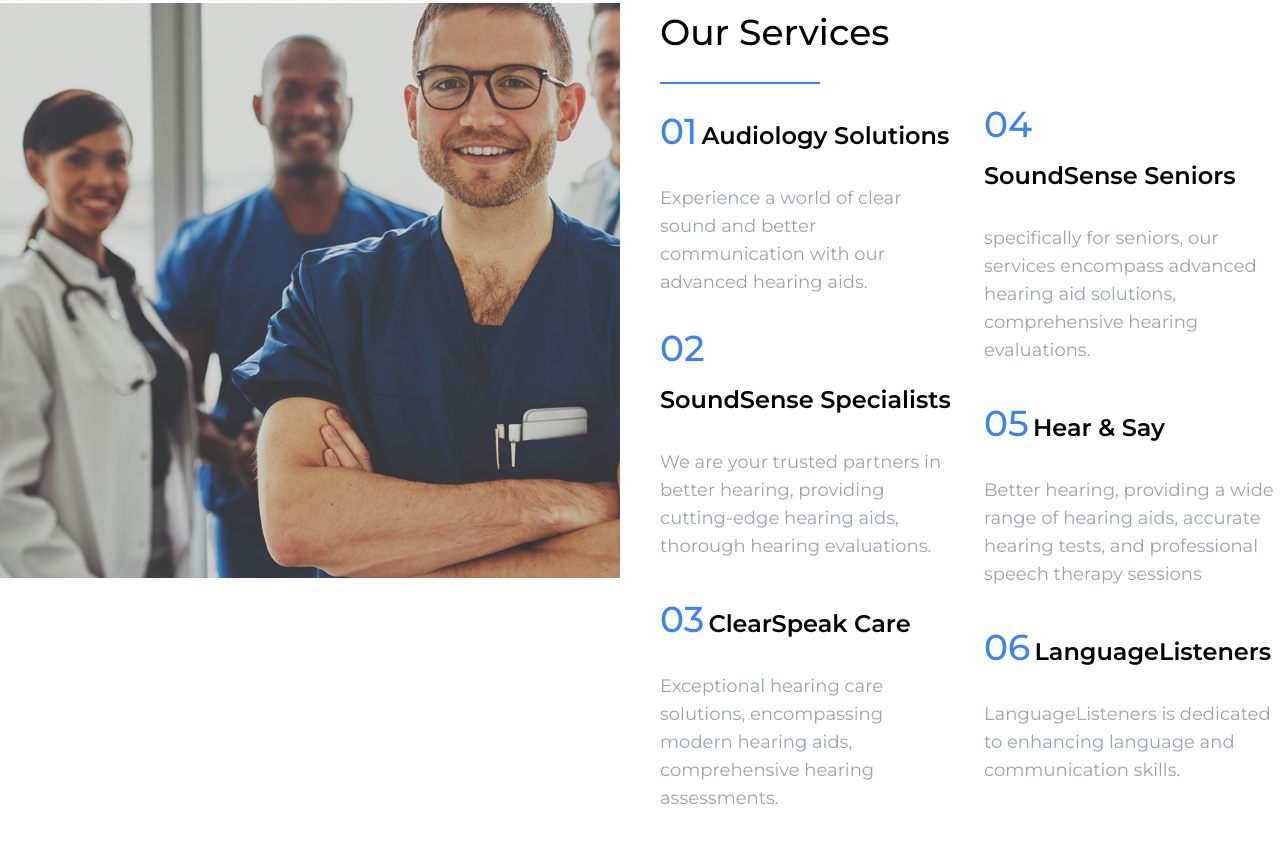
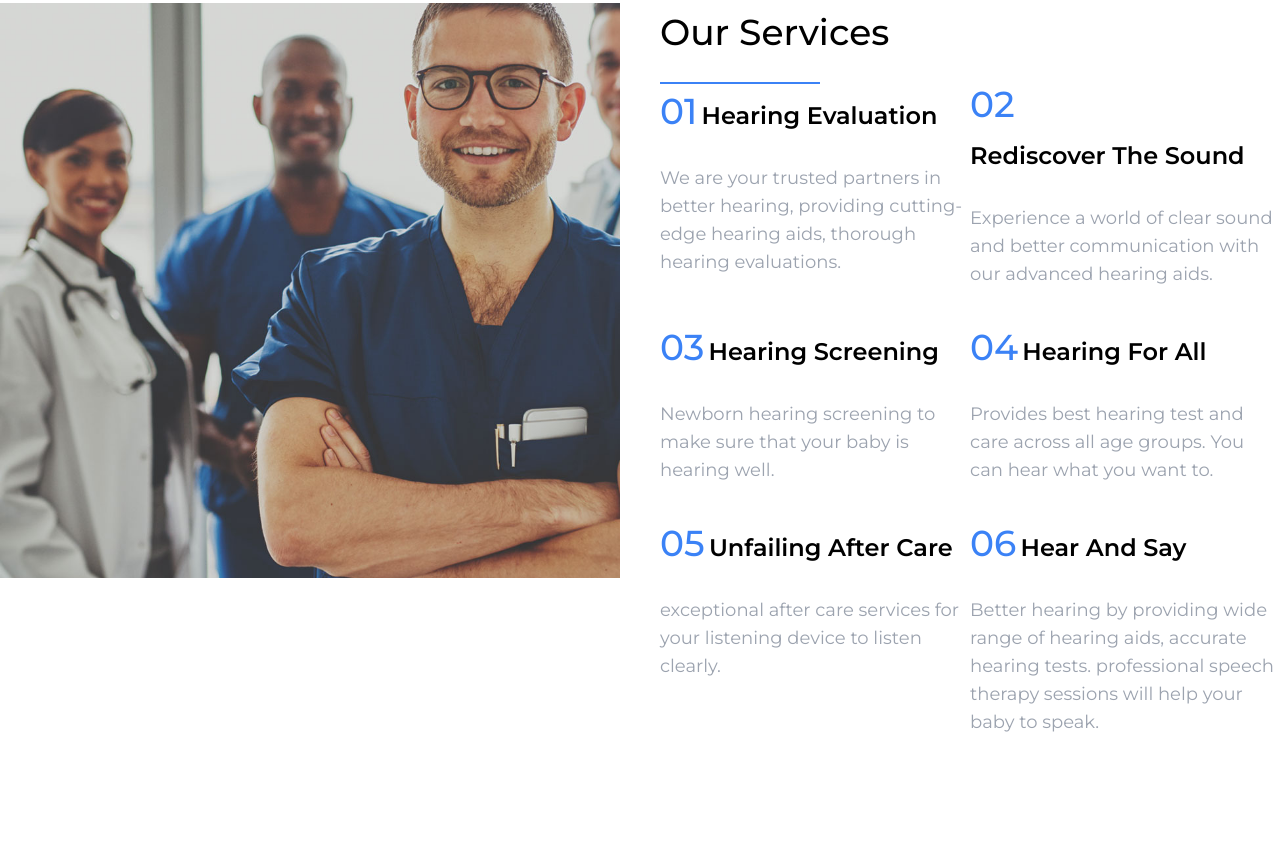
Before and after one commit to sravannk21/Sravana-Audiology, a website: page index.html in a window 1280 px wide. Shown: the part 3077-3924 px from the top of the page. Drawn offline with nearby package versions, Linux system fonts and the light colour scheme.

Commit message:
content updated in service section and also updated highlight section

```diff
--- a/index.html
+++ b/index.html
@@ -163,12 +163,12 @@
                     <div class="w-10 h-0.5 block text-white mt-6 bg-black dark:bg-white"></div>
                 </div>
                 <div class="p-6 items-center justify-items-center text-center grid">
-                    <h1 class="text-5xl text py-5">2500+</h1>
-                    <p class="text-2xl font-semibold capitalize">Happy Clients</p>
+                    <h1 class="text-5xl text py-5">1 Lakh+</h1>
+                    <p class="text-2xl font-semibold capitalize">Happy Customers</p>
                     <div class="w-10 h-0.5 block text-white mt-6 bg-black dark:bg-white"></div>
                 </div>
                 <div class="p-6 items-center justify-items-center text-center grid">
-                    <h1 class="text-5xl text py-5">130+</h1>
+                    <h1 class="text-5xl text py-5">15+</h1>
                     <p class="text-2xl font-semibold capitalize">Brands</p>
                     <div class="w-10 h-0.5 block text-white mt-6 bg-black dark:bg-white"></div>
                 </div>
@@ -229,83 +229,87 @@
                 <div class="w-full lg:block my-auto">
                     <h2 class="text-4xl font-medium capitalize lg:w-1/2 leading-relaxed">Our Services</h2>
                     <div class="w-40 h-0.5 bg-blue-500 block text-white mt-5"></div>
-                    <div class="columns-2 gap-7 my-5">
-                        <div class="w-full">
+                    <div class="columns-auto md:grid md:grid-cols-2">
+                        <div>
                             <span>
                                 <h1 class="font-medium text-4xl text-blue-500 inline-block">01</h1>
                             </span>
                             <span>
                                 <h1
                                     class="inline-block text-2xl font-semibold capitalize pt-4 text-black dark:text-white">
-                                    Audiology solutions</h1>
+                                    Hearing evaluation</h1>
                             </span>
                             <p class="text-gray-400 text-lg my-8 inline-block">
-                                Experience a world of clear sound and better communication with our advanced hearing aids.
+                                We are your trusted partners in better hearing, providing cutting-edge hearing aids, thorough hearing evaluations.
                             </p>
                         </div>
-                        <div class="w-full">
+                        <div>
                             <span>
                                 <h1 class="font-medium text-4xl text-blue-500 inline-block">02</h1>
                             </span>
                             <span>
                                 <h1
                                     class="inline-block text-2xl font-semibold capitalize pt-4 text-black dark:text-white">
-                                    SoundSense Specialists</h1>
+                                    Rediscover the sound</h1>
                             </span>
                             <p class="text-gray-400 text-lg my-8 inline-block">
-                                We are your trusted partners in better hearing, providing cutting-edge hearing aids, thorough hearing evaluations.
+                                Experience a world of clear sound and better communication with our advanced hearing aids.
                             </p>
                         </div>
-                        <div class="w-full">
+                    </div>
+                    <div class="columns-auto md:grid md:grid-cols-2">
+                        <div>
                             <span>
                                 <h1 class="font-medium text-4xl text-blue-500 inline-block">03</h1>
                             </span>
                             <span>
                                 <h1
                                     class="inline-block text-2xl font-semibold capitalize pt-4 text-black dark:text-white">
-                                    ClearSpeak Care</h1>
+                                    Hearing screening</h1>
                             </span>
                             <p class="text-gray-400 text-lg my-8 inline-block">
-                                Exceptional hearing care solutions, encompassing modern hearing aids, comprehensive hearing assessments.
+                                Newborn hearing screening to make sure that your baby is hearing well.
                             </p>
                         </div>
-                        <div class="w-full">
+                        <div>
                             <span>
                                 <h1 class="font-medium text-4xl text-blue-500 inline-block">04</h1>
                             </span>
                             <span>
                                 <h1
                                     class="inline-block text-2xl font-semibold capitalize pt-4 text-black dark:text-white">
-                                    SoundSense Seniors</h1>
+                                    Hearing for all</h1>
                             </span>
                             <p class="text-gray-400 text-lg my-8 inline-block">
-                                specifically for seniors, our services encompass advanced hearing aid solutions, comprehensive hearing evaluations.
+                                Provides best hearing test and care across all age groups. You can hear what you want to.
                             </p>
                         </div>
-                        <div class="w-full">
+                    </div>
+                    <div class="columns-auto md:grid md:grid-cols-2">
+                        <div>
                             <span>
                                 <h1 class="font-medium text-4xl text-blue-500 inline-block">05</h1>
                             </span>
                             <span>
                                 <h1
                                     class="inline-block text-2xl font-semibold capitalize pt-4 text-black dark:text-white">
-                                    Hear & Say</h1>
+                                    Unfailing after care</h1>
                             </span>
                             <p class="text-gray-400 text-lg my-8 inline-block">
-                                Better hearing, providing a wide range of hearing aids, accurate hearing tests, and professional speech therapy sessions
+                                exceptional after care services for your listening device to listen clearly.
                             </p>
                         </div>
-                        <div class="w-full">
+                        <div>
                             <span>
                                 <h1 class="font-medium text-4xl text-blue-500 inline-block">06</h1>
                             </span>
                             <span>
                                 <h1
                                     class="inline-block text-2xl font-semibold capitalize pt-4 text-black dark:text-white">
-                                    LanguageListeners</h1>
+                                    Hear and say</h1>
                             </span>
                             <p class="text-gray-400 text-lg my-8 inline-block">
-                                LanguageListeners is dedicated to enhancing language and communication skills.
+                                Better hearing by providing wide range of hearing aids, accurate hearing tests. professional speech therapy sessions will help your baby to speak.
                             </p>
                         </div>
                     </div>
```
Also changed, not shown: build/css/style.css.
